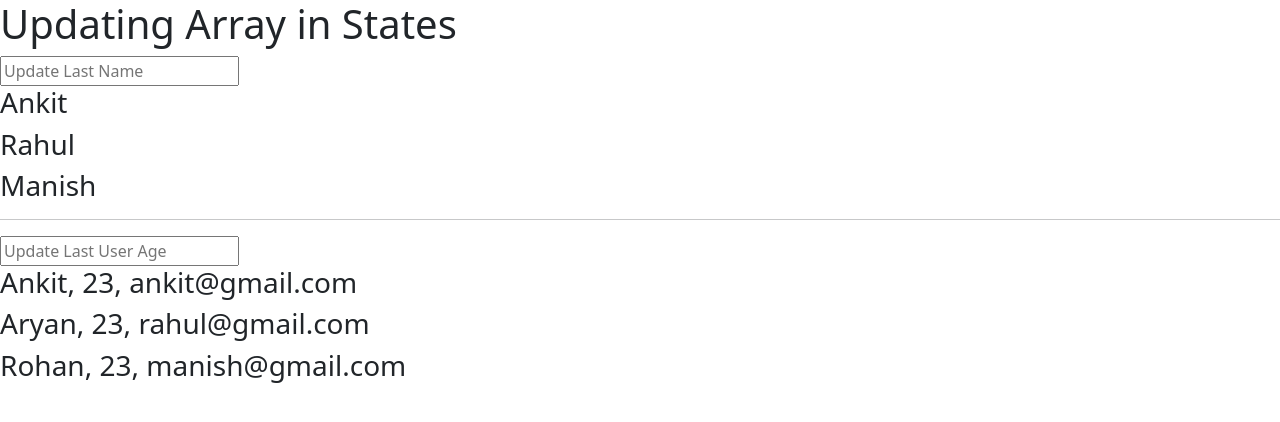
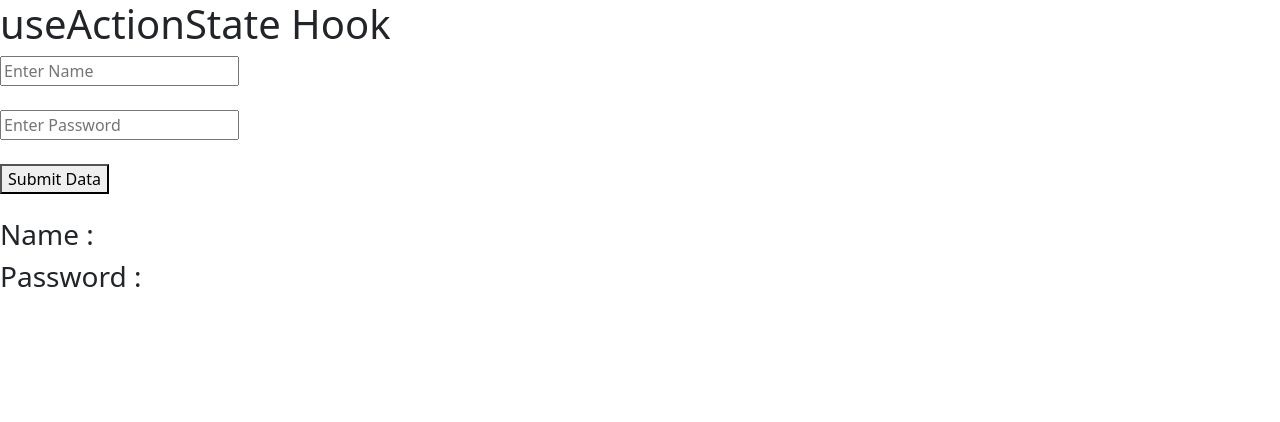
Before and after one commit to whoankitchauhan/learningReact, a React (Vite) app in the folder react1/: page / in a window 1280 px wide. Shown: the top 422 px of the page. Built offline with nearby package versions, Linux system fonts and the light colour scheme.

Commit message:
useActionState Hook

```diff
--- a/react1/src/App.jsx
+++ b/react1/src/App.jsx
@@ -1,70 +1,60 @@
-import { useState } from "react";
+import { useActionState } from "react";
 
 function App() {
-  const [data, setData] = useState(["Ankit", "Rahul", "Manish"]);
+  const handleSubmit = async (prevdata, formData) => {
+    let name = formData.get("name");
+    let password = formData.get("password");
 
-  const [dataInDetails, setDataInDetails] = useState([
-    {
-      name: "Ankit",
-      age: 23,
-      email: "ankit@gmail.com",
-    },
-    {
-      name: "Aryan",
-      age: 23,
-      email: "rahul@gmail.com",
-    },
-    {
-      name: "Rohan",
-      age: 23,
-      email: "manish@gmail.com",
-    },
-  ]);
-
-  const handleUser = (lastName) => {
-    setData((prev) => {
-      const updated = [...prev];
-      updated[updated.length - 1] = lastName;
-      return updated;
-    });
+    console.log("HandleSubmit Function Called");
+    await new Promise((res) => setTimeout(res, 3000));
+    console.log("Name : ", name);
+    console.log("Password : ", password);
+    if (name && password) {
+      return {
+        message: "Data Submitted",
+        name,
+        password,
+      };
+    } else {
+      return {
+        error: "Enter Both the Fields",
+        name,
+        password,
+      };
+    }
   };
-
-  const handleAge = (lastAge) => {
-    setDataInDetails((prev) => {
-      const updated = [...prev];
-      updated[updated.length - 1] = {
-        ...updated[updated.length - 1],
-        age: Number(lastAge), // ensure it's a number
-      };
-      return updated;
-    });
-  };
-
+  const [data, action, pending] = useActionState(handleSubmit, undefined);
+  console.log(data);
   return (
     <div>
-      <h1>Updating Array in States</h1>
+      <h1>useActionState Hook </h1>
+      <form action={action}>
+        <input
+          defaultValue={data?.name}
+          type="text"
+          placeholder="Enter Name"
+          name="name"
+        />
+        <br />
+        <br />
+        <input
+          defaultValue={data?.name}
+          type="password"
+          placeholder="Enter Password"
+          name="password"
+        />
+        <br />
+        <br />
+        <button disabled={pending}>Submit Data</button>
+        {pending && <p style={{ color: "blue" }}>Submitting...</p>}
+        <br />
+        <br />
+      </form>
+      {data?.error && <span style={{ color: "red" }}>{data?.error}</span>}
+      {data?.message && <span style={{ color: "green" }}>{data?.message}</span>}
 
-      <input
-        type="text"
-        onChange={(e) => handleUser(e.target.value)}
-        placeholder="Update Last Name"
-      />
-      {data.map((item, index) => (
-        <h3 key={index}>{item}</h3>
-      ))}
-
-      <hr />
-
-      <input
-        type="number"
-        onChange={(e) => handleAge(e.target.value)}
-        placeholder="Update Last User Age"
-      />
-      {dataInDetails.map((item, index) => (
-        <h3 key={index}>
-          {item.name}, {item.age}, {item.email}
-        </h3>
-      ))}
+      <h3>Name : {data?.name}</h3>
+      <h3>Password : {data?.password}</h3>
     </div>
   );
 }
```
